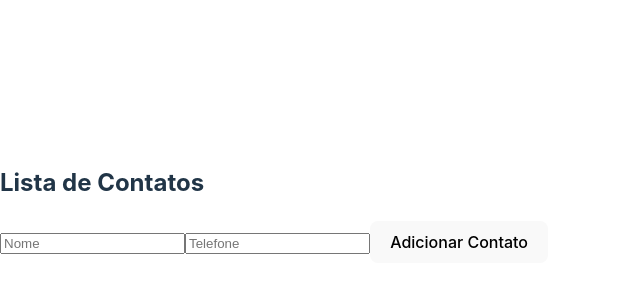
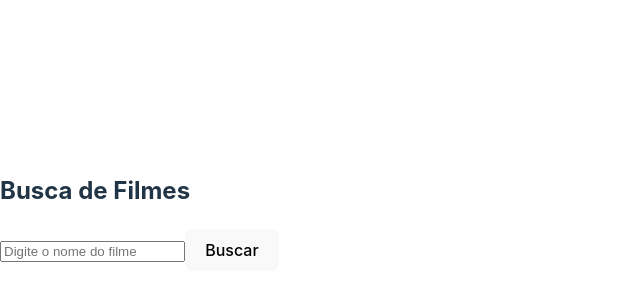
Before and after one commit to DLuCcA13/Quiz_React, a React (Vite) app: page / in a window 1280 px wide. Shown: the part 188-488 px from the top of the page, without its empty margins (0-640 px from the left). Built offline with nearby package versions, Linux system fonts and the light colour scheme.

Commit message:
firt commit

```diff
--- a/src/main.jsx
+++ b/src/main.jsx
@@ -2,6 +2,7 @@ import React from "react";
 import ReactDOM from "react-dom/client";
 import "./index.css";
 /*
+import ListaContatos from "./Projetos/ListaContatos";
 import Cronometro from "./Projetos/Cronometro";
 import  from "./Projetos/ListaTarefas";
 import Contador from "./Projetos/Contador";
@@ -9,13 +10,14 @@ import Relogio from "./Projetos/Relogio";
 import Quiz from "./Projetos/Quiz";
 import ConversorMoedas from "./Projetos/ConversorMoedas";
 import GaleriaFotos from "./Projetos/GaleriaFotos";
-import BuscaFilmes from "./Projetos/BuscaFilme";
+
 
 */
-import ListaContatos from "./Projetos/ListaContatos";
+
+import BuscaFilmes from "./Projetos/BuscaFilme";
 
 ReactDOM.createRoot(document.getElementById("root")).render(
   <React.StrictMode>
-    <ListaContatos />
+    <BuscaFilmes />
   </React.StrictMode>
 );
```
